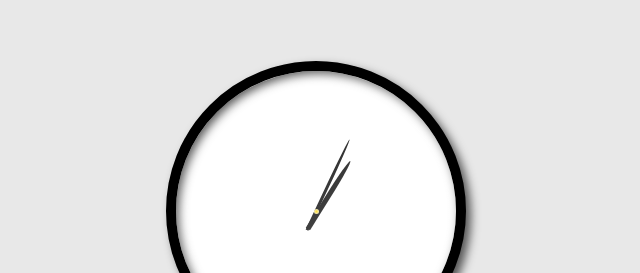
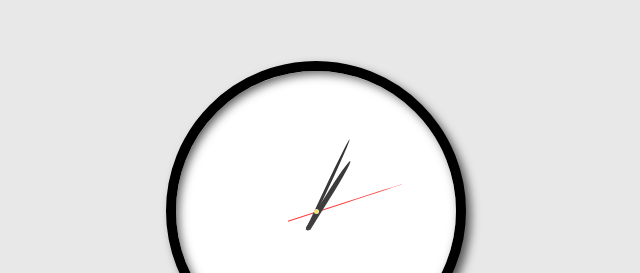
Before and after one commit to NeYaroslav/clock, a plain HTML site: page index.html in a window 1280 px wide. Shown: the part 189-462 px from the top of the page, 324-964 px from the left. Drawn offline with Linux system fonts and the light colour scheme.

Commit message:
Add files via upload

```diff
--- a/index.html
+++ b/index.html
@@ -12,6 +12,7 @@
 <body>
     <div class="clock__border">
         <div class="center">
+            <div class="second__arrow"></div>
             <div class="minute__arrow"></div>
             <div class="hour__arrow"></div>
         </div>
--- a/script.js
+++ b/script.js
@@ -12,11 +12,12 @@ setInterval(() => {
 
     let minuteArrow = (Number(currentTimeArray[1]) * 60) + Number(currentTimeArray[2])
 
-    console.log(`${minuteArrow} and ${hourArrow}`)
-
     let hourArrowDOM = document.querySelector(".hour__arrow")
     hourArrowDOM.style.transform = `rotate(${hourArrow * 0.5}deg)`;
 
     let minuteArrowDOM = document.querySelector(".minute__arrow")
     minuteArrowDOM.style.transform = `rotate(${minuteArrow * 0.1}deg)`;
+
+    let secondArrowDOM = document.querySelector(".second__arrow")
+    secondArrowDOM.style.transform = `rotate(${Number(currentTimeArray[2]) * 6}deg)`;
 }, 1000);
--- a/style.css
+++ b/style.css
@@ -90,3 +90,15 @@ body {
         left: 0px;
         transform-origin: center 60px;
 }
+.second__arrow {
+            position: absolute;
+            width: 1px;
+            height: 120px;
+            background: rgb(255, 0, 0);
+            border-top-left-radius: 100%;
+            border-top-right-radius: 100%;
+            bottom: -30px;
+            right: 0px;
+            transform-origin: center 90px;
+            /* z-index: 5; */
+}
```
